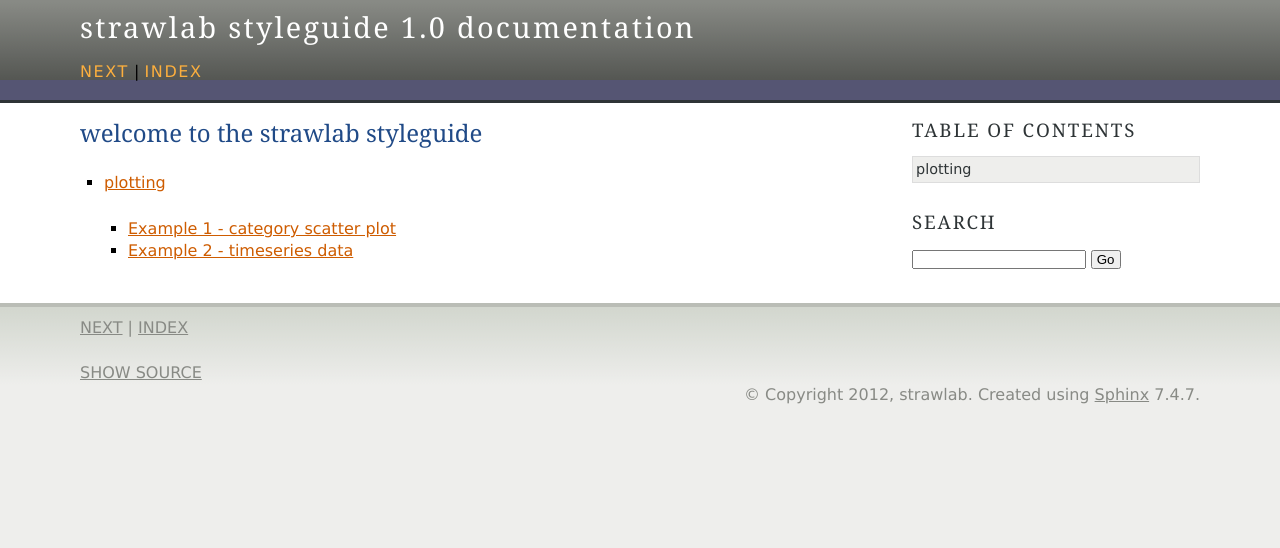
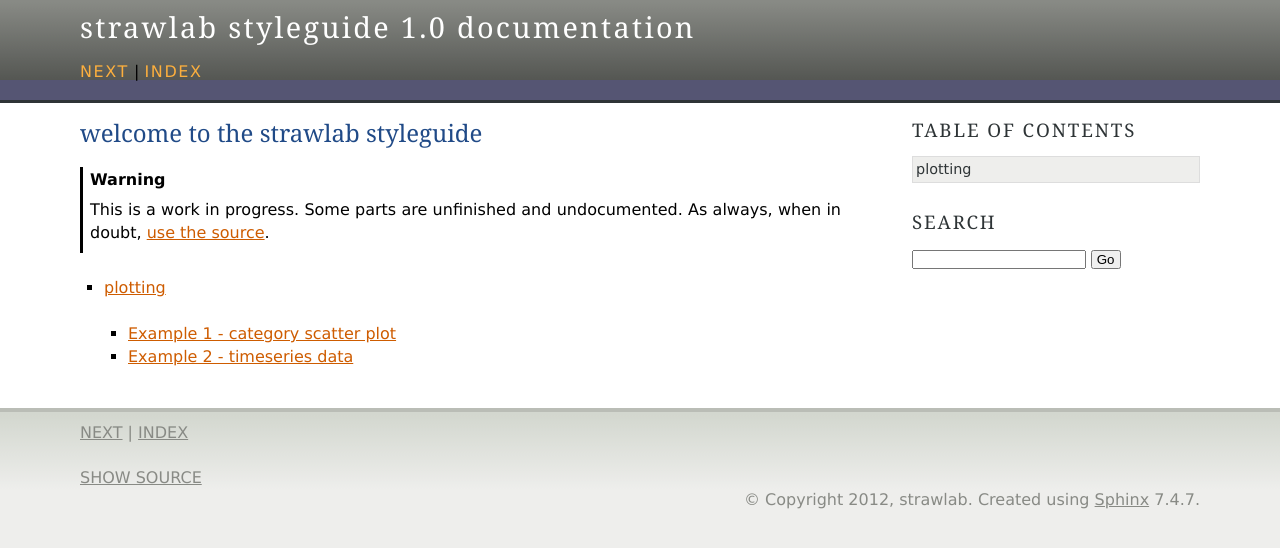
Before and after one commit to strawlab/strawlab_styleguide, a Sphinx documentation site: the page built from docs/index.rst, in a window 1280 px wide. Shown: the top 548 px of the page. Built offline with Sphinx 7.4.7, drawn with Linux system fonts in a browser that asks for light colours.

Commit message:
add warning and link to github

```diff
--- a/docs/index.rst
+++ b/docs/index.rst
@@ -6,6 +6,10 @@
 welcome to the strawlab styleguide
 ==================================
 
+.. warning:: This is a work in progress. Some parts are unfinished and
+    undocumented. As always, when in doubt, `use the source
+    <http://github.com/strawlab/strawlab_styleguide>`_.
+
 .. toctree::
    :maxdepth: 2
 
```
